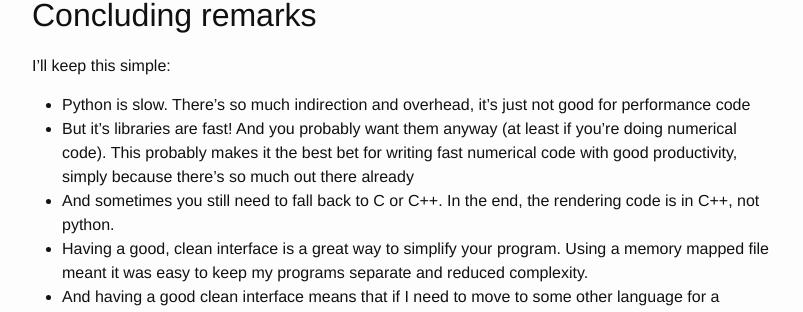
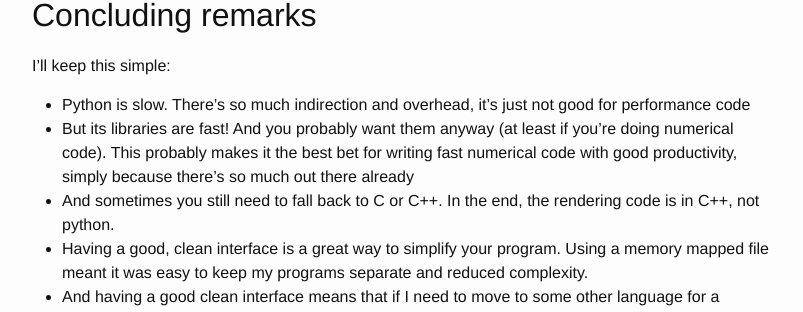
Before and after one commit to ririw/ririw.github.io, a Jekyll site: the page built from _posts/2015-04-14-skyscreen.markdown, in a window 1280 px wide and 900 px high, scrolled down 2958 px. Shown: the part 305-617 px from the top of the window, without its empty margins (238-1041 px from the left). Built offline with Jekyll 4.4.1, drawn with Linux system fonts in a browser that asks for light colours.

Commit message:
typo fix

```diff
--- a/_posts/2015-04-14-skyscreen.markdown
+++ b/_posts/2015-04-14-skyscreen.markdown
@@ -101,7 +101,7 @@ Concluding remarks
 I'll keep this simple:
 
 - Python is slow. There's so much indirection and overhead, it's just not good for performance code
-- But it's libraries are fast! And you probably want them anyway (at least if you're doing numerical code).
+- But its libraries are fast! And you probably want them anyway (at least if you're doing numerical code).
   This probably makes it the best bet for writing fast numerical code with good productivity, simply because
   there's so much out there already
 - And sometimes you still need to fall back to C or C++. In the end, the rendering code is in C++, not python.
```
